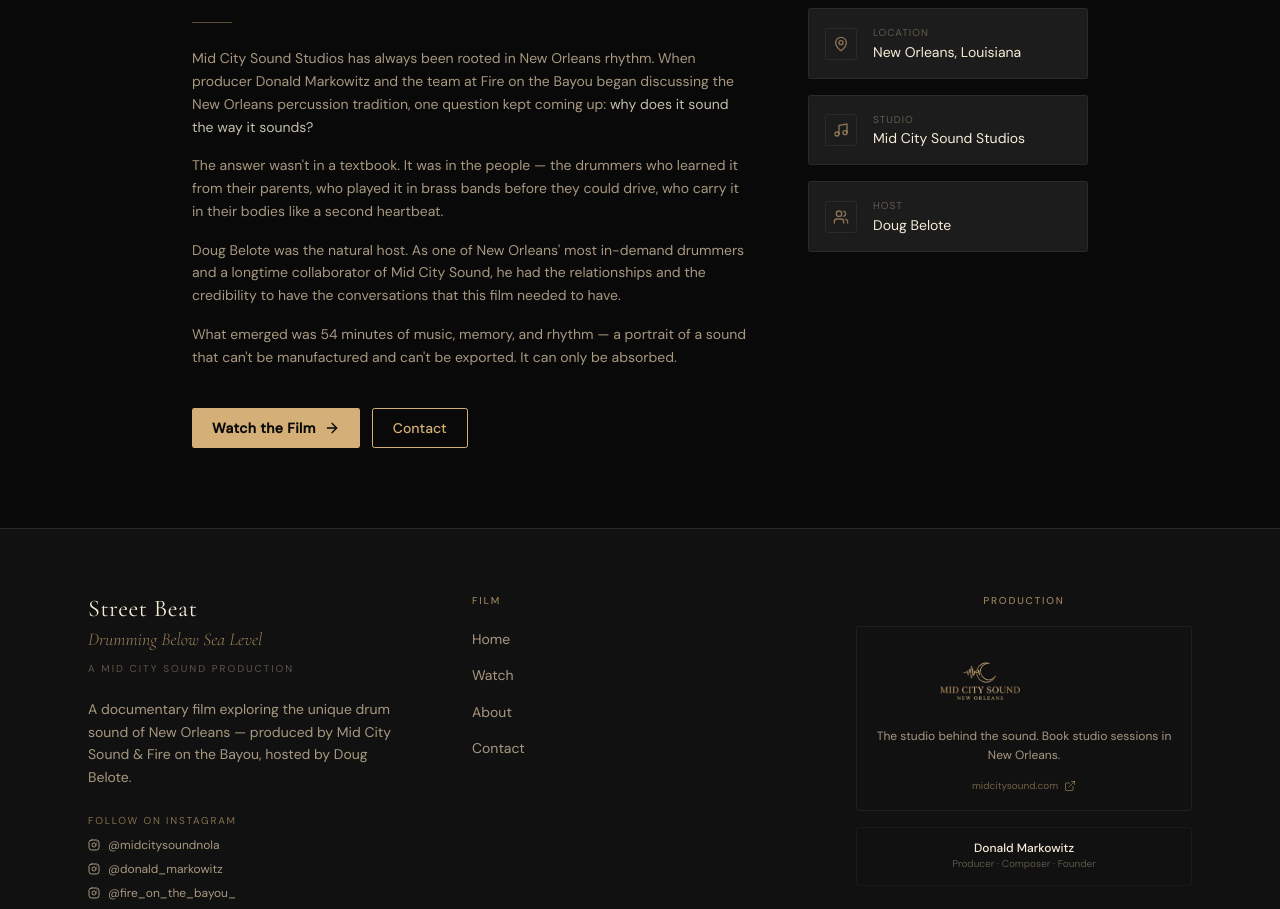
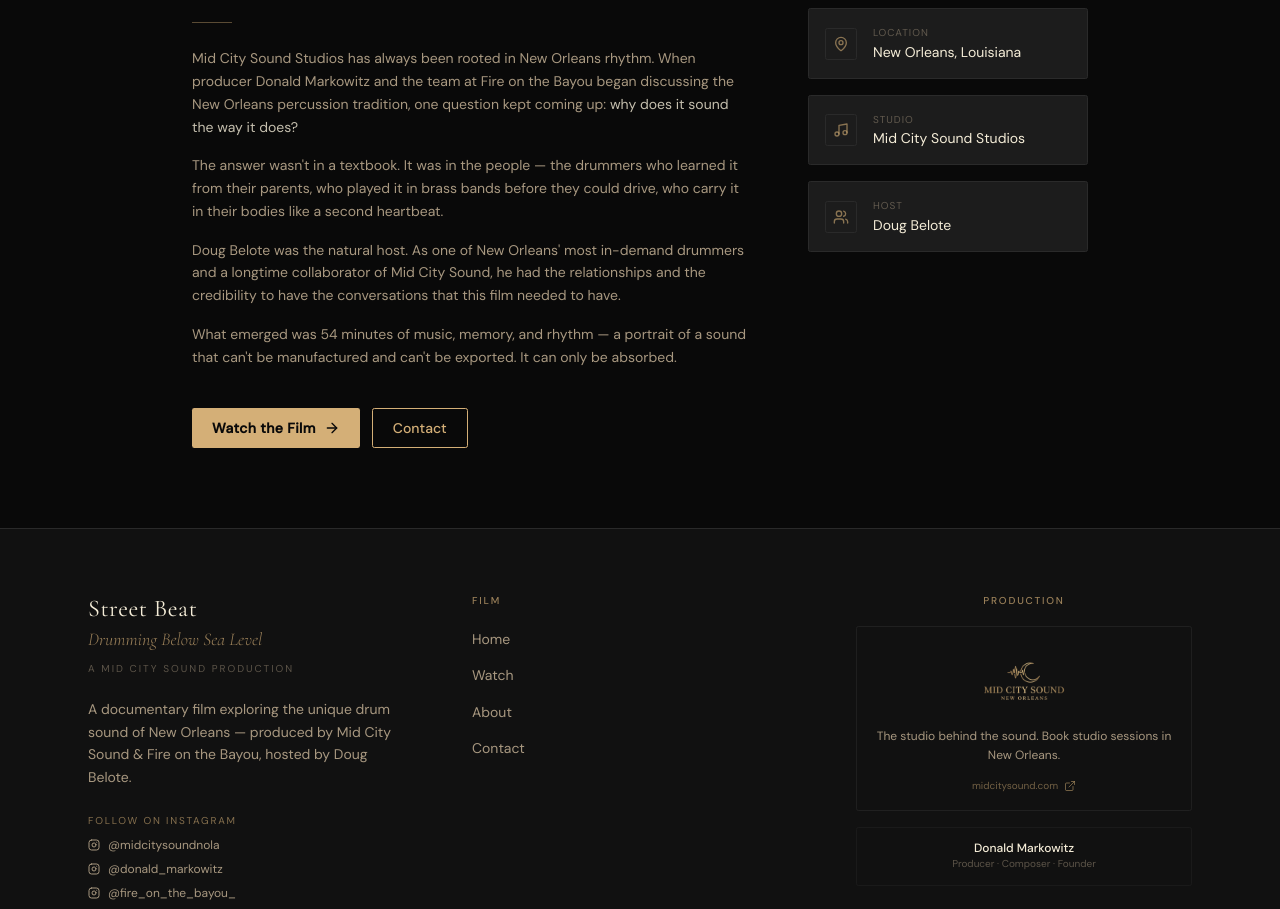
Before and after one commit to flu-wop/streetbeat, a Next.js app: page /about in a window 1280 px wide. Shown: the part 570-1479 px from the top of the page. Built offline with nearby package versions, Linux system fonts and the light colour scheme.

Commit message:
FINAL FINAL FINAL

```diff
--- a/src/app/about/page.tsx
+++ b/src/app/about/page.tsx
@@ -54,7 +54,7 @@
                 Mid City Sound Studios has always been rooted in New Orleans rhythm.
                 When producer Donald Markowitz and the team at Fire on the Bayou began
                 discussing the New Orleans percussion tradition, one question kept coming up:
-                <em className="not-italic text-cream/80"> why does it sound the way it sounds?</em>
+                <em className="not-italic text-cream/80"> why does it sound the way it does?</em>
               </p>
               <p>
                 The answer wasn't in a textbook. It was in the people — the drummers who
--- a/src/components/layout/Footer.tsx
+++ b/src/components/layout/Footer.tsx
@@ -84,7 +84,7 @@
             className="block p-4 border border-studio-border/60 rounded-sm hover:border-gold/40 transition-all duration-200 group"
           >
             <div className="flex justify-center mb-3"><div className="relative w-[220px] h-[72px] opacity-90 group-hover:opacity-100 transition-opacity">
-              <Image src="/images/mcs2-logo.png" alt="Mid City Sound Studios" fill className="object-contain object-left" sizes="220px" />
+              <Image src="/images/mcs2-logo.png" alt="Mid City Sound Studios" fill className="object-contain object-center" sizes="220px" />
             </div></div>
             <p className="text-center text-mist text-xs leading-relaxed group-hover:text-cream transition-colors">
               The studio behind the sound. Book studio sessions in New Orleans.
```
